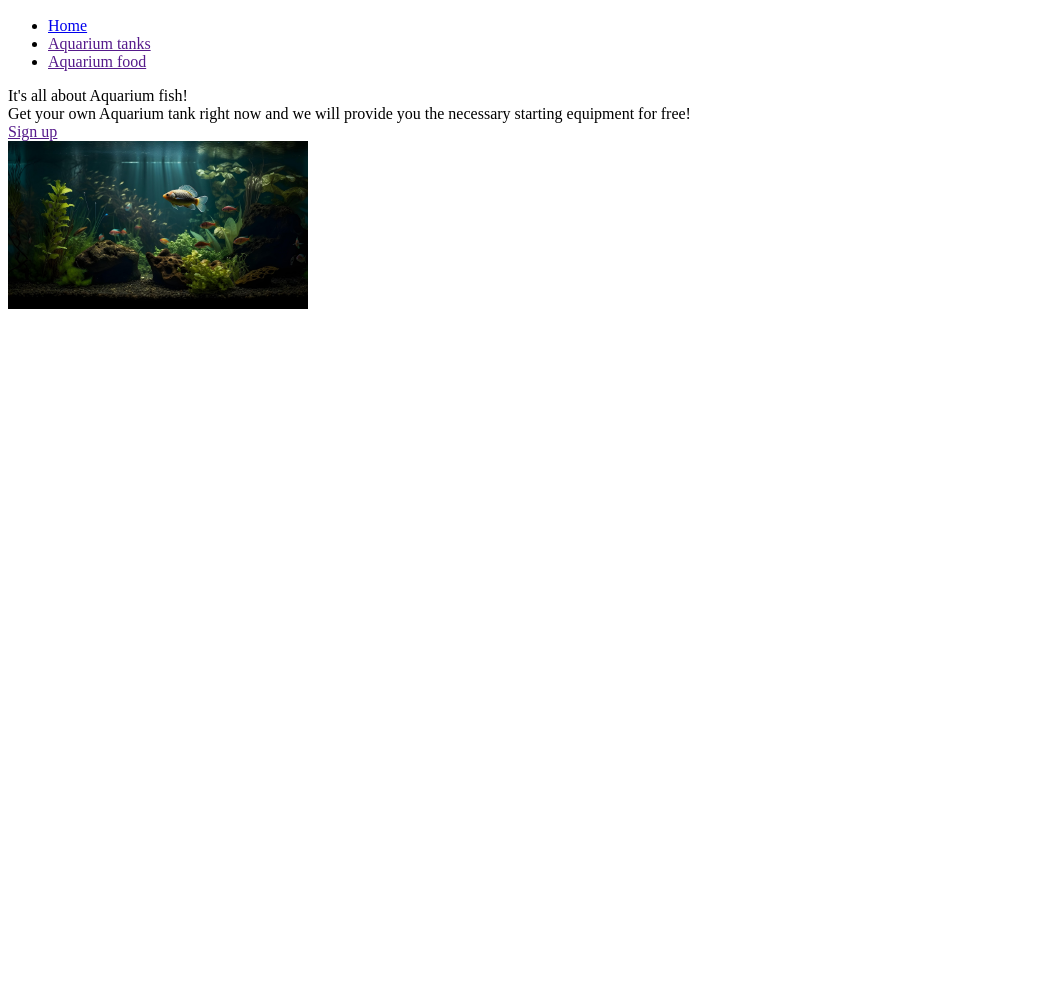
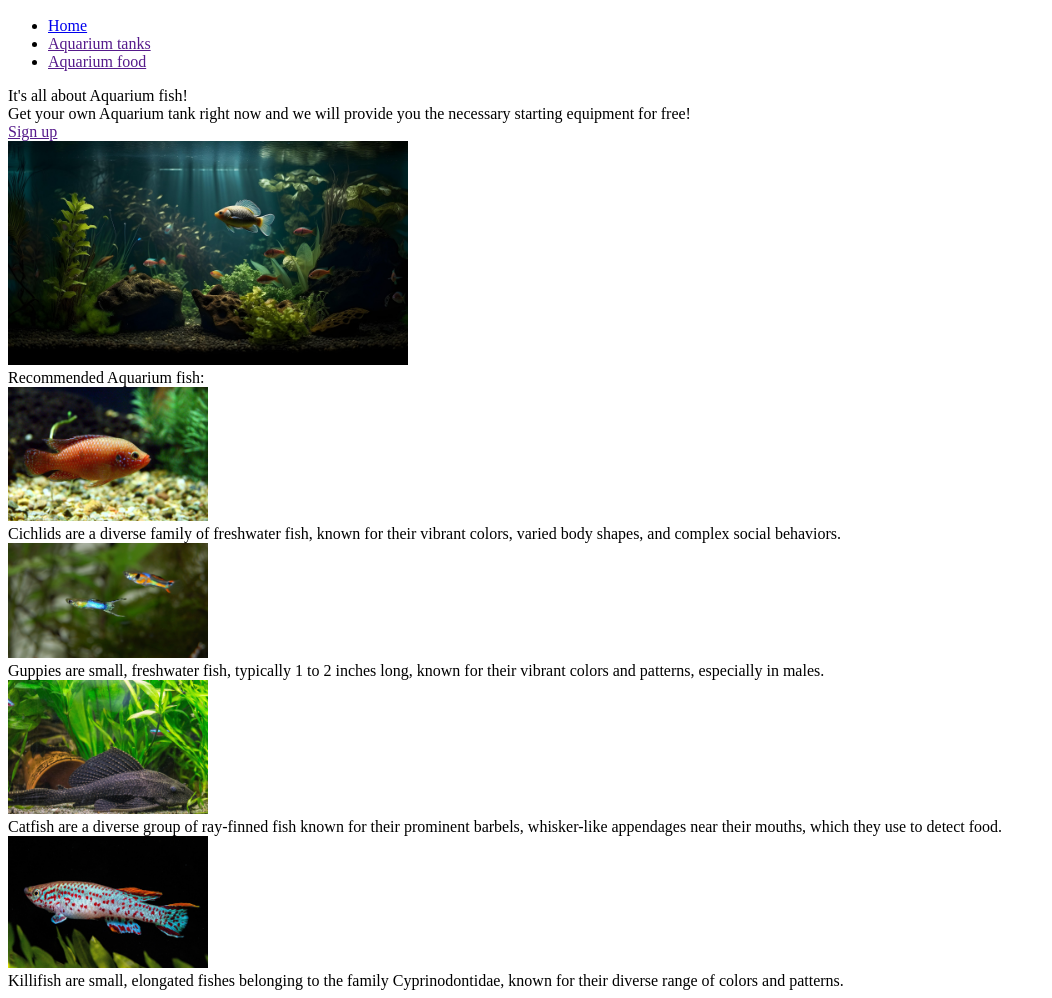
Before and after one commit to GGihan/landing-page-ggihan, a plain HTML site: page index.html in a window 1280 px wide. Shown: the part 71-1069 px from the top of the page, without its empty margins (0-1052 px from the left). Before the commit the page ends 800 px from the top, so only its background shows below. Drawn offline with Linux system fonts and the light colour scheme.

Commit message:
Add HTML information structure and fish info

```diff
--- a/index.html
+++ b/index.html
@@ -23,11 +23,33 @@
                 <div class="button"><a href="">Sign up</a></div>
             </div>
 
-            <div class="fish-tank"><img src="images/fish-tank.jpg" alt="fish in a tank" width="300px"></div>
+            <div class="fish-tank"><img src="images/fish-tank.jpg" alt="fish in a tank" width="400px"></div>
         </div>
 
         <div class="information">
+            <div class="title">Recommended Aquarium fish:</div>
 
+            <div class="fish">
+                <div class="fish-one">
+                    <div class="cichlid"><img src="images/cichlid.jpg" alt="one orange cichlid fish" width="200px"></div>
+                    <div class="text">Cichlids are a diverse family of freshwater fish, known for their vibrant colors, varied body shapes, and complex social behaviors.</div>
+                </div>
+
+                <div class="fish-two">
+                    <div class="guppy"><img src="images/guppy.jpg" alt="two guppy fish" width="200px"></div>
+                    <div class="text">Guppies are small, freshwater fish, typically 1 to 2 inches long, known for their vibrant colors and patterns, especially in males.</div>
+                </div>
+
+                <div class="fish-three">
+                    <div class="catfish"><img src="images/catfish.jpg" alt="one big catfish" width="200px"></div>
+                    <div class="text">Catfish are a diverse group of ray-finned fish known for their prominent barbels, whisker-like appendages near their mouths, which they use to detect food.</div>
+                </div>
+
+                <div class="fish-four">
+                    <div class="killifish"><img src="images/killifish.jpg" alt="one red dotted killifish" width="200px"></div>
+                    <div class="text">Killifish are small, elongated fishes belonging to the family Cyprinodontidae, known for their diverse range of colors and patterns.</div>
+                </div>
+            </div>
         </div>
 
         <div class="quote">
```
